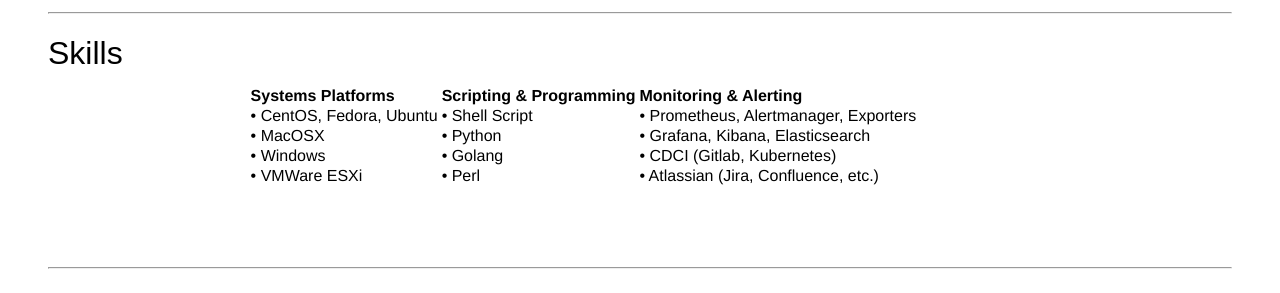
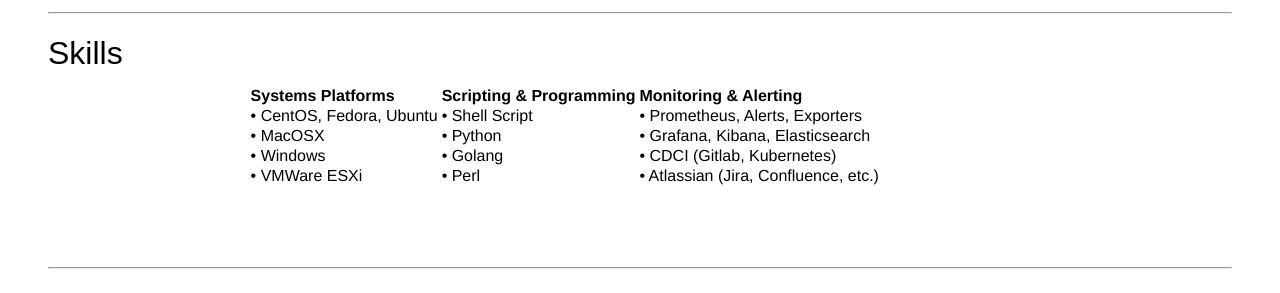
Before and after one commit to mpursley/mpursley.github.io, a Jekyll site: the page built from resume.md, in a window 1280 px wide and 900 px high. Shown: the part 321-614 px from the top of the window. Built offline with Jekyll 4.4.1, drawn with Linux system fonts in a browser that asks for light colours.

Commit message:
Update resume.md

```diff
--- a/resume.md
+++ b/resume.md
@@ -37,7 +37,7 @@
 
 |&nbsp;&nbsp;&nbsp;&nbsp;&nbsp;&nbsp;&nbsp;&nbsp;&nbsp;&nbsp;&nbsp;&nbsp;&nbsp;&nbsp;&nbsp;&nbsp;&nbsp;&nbsp;&nbsp;&nbsp;&nbsp;&nbsp;&nbsp;&nbsp;&nbsp;&nbsp;&nbsp;&nbsp;&nbsp;&nbsp;&nbsp;&nbsp;&nbsp;&nbsp;&nbsp;&nbsp;&nbsp;&nbsp;&nbsp;&nbsp;&nbsp;&nbsp;&nbsp;&nbsp;                                   |   Systems Platforms        | Scripting & Programming          | Monitoring & Alerting
 | :---               | :------------------------|:---------------------------------|:------------------------
-| &nbsp;             | • CentOS, Fedora, Ubuntu | • Shell Script                   | • Prometheus, Alertmanager, Exporters
+| &nbsp;             | • CentOS, Fedora, Ubuntu | • Shell Script                   | • Prometheus, Alerts, Exporters
 | &nbsp;             | • MacOSX                 | • Python                         | • Grafana, Kibana, Elasticsearch
 | &nbsp;             | • Windows                | • Golang                         | • CDCI (Gitlab, Kubernetes)
 | &nbsp;             | • VMWare ESXi            | • Perl                           | • Atlassian (Jira, Confluence, etc.)
```
